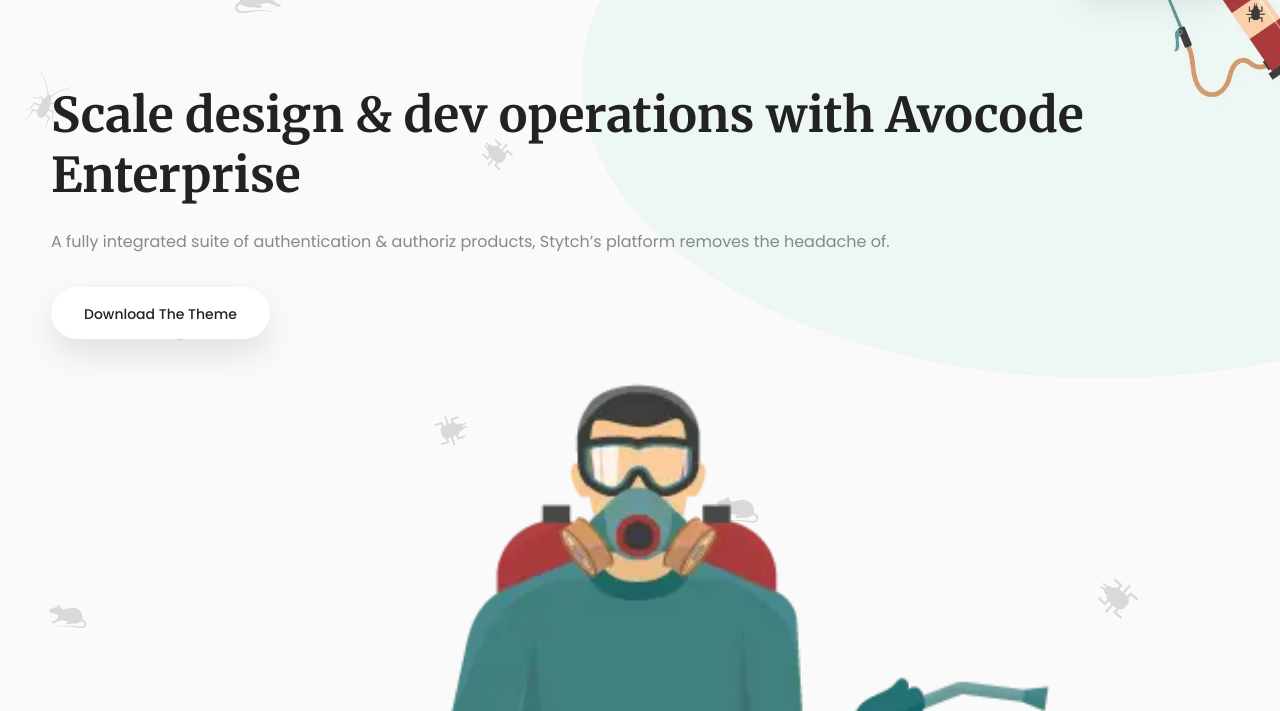
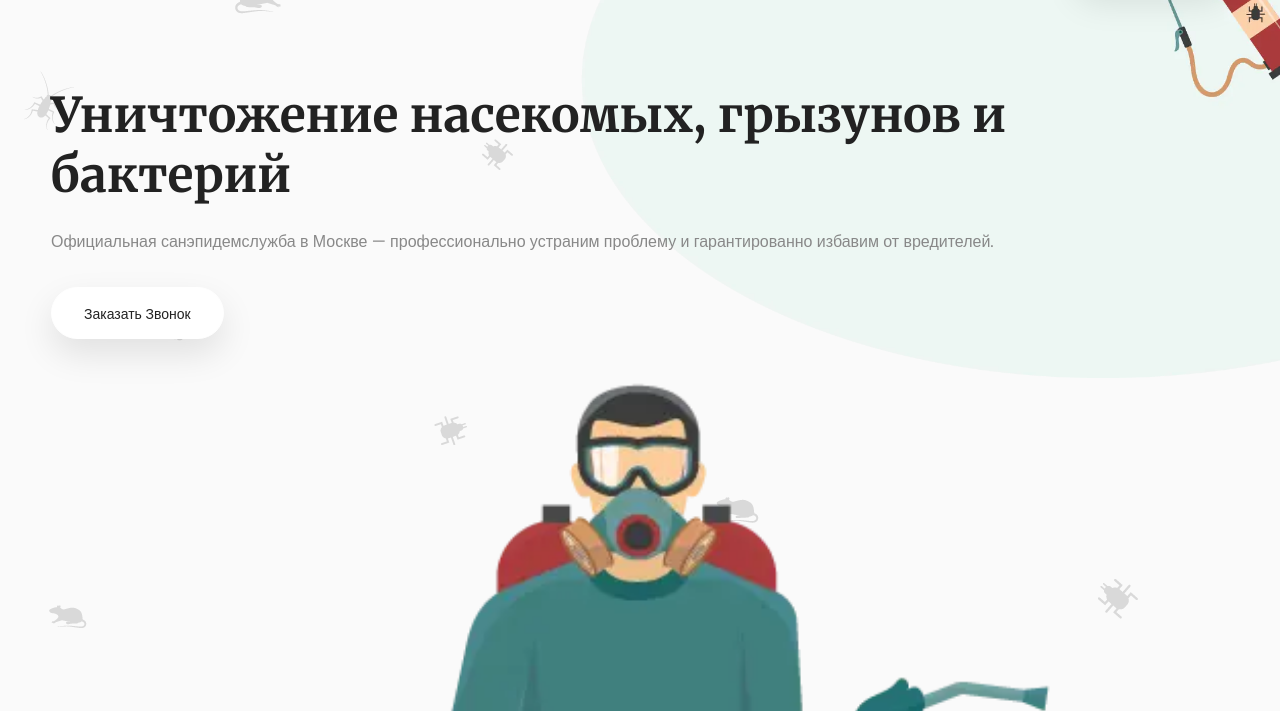
Before and after one commit to SergeiKrk/dezinsect, an Astro site: page / in a window 1280 px wide. Shown: the part 89-800 px from the top of the page. Built offline with nearby package versions, Linux system fonts and the light colour scheme; Astro itself is replaced by a stand-in of ours; some packages are replaced by stand-ins of ours; what tailwind-bootstrap-grid would draw is missing.

Commit message:
добавил текст для визуала

```diff
--- a/src/content/homepage/index.md
+++ b/src/content/homepage/index.md
@@ -1,17 +1,17 @@
 ---
 banner:
-  title: "Scale design & dev operations with Avocode Enterprise"
-  content: "A fully integrated suite of authentication & authoriz products, Stytch’s platform removes the headache of."
+  title: "Уничтожение насекомых, грызунов и бактерий"
+  content: "Официальная санэпидемслужба в Москве — профессионально устраним проблему и гарантированно избавим от вредителей."
   image: /images/sanepidemstanciya.webp
   button:
-    label: Download The Theme
+    label: Заказать звонок
     link: "https://themefisher.com/astro-themes/pinwheel-astro"
     enable: true
 
 ##key features
 key_features:
-  title: "The Highlighting Part Of Our Solution"
-  description: Lorem ipsum dolor sit amet, consectetur adipiscing elit. Morbi egestas Werat viverra id et aliquet. vulputate egestas sollicitudin.
+  title: "Уничтожение насекомых, грызунов и бактерий"
+  description: Официальная санэпидемслужба в Москве — профессионально устраним проблему и гарантированно избавим от вредителей.
   feature_list:
     - icon: "map" #icon package react-feather-icon [https://feathericons.com/]
       title: Live Caption
```
